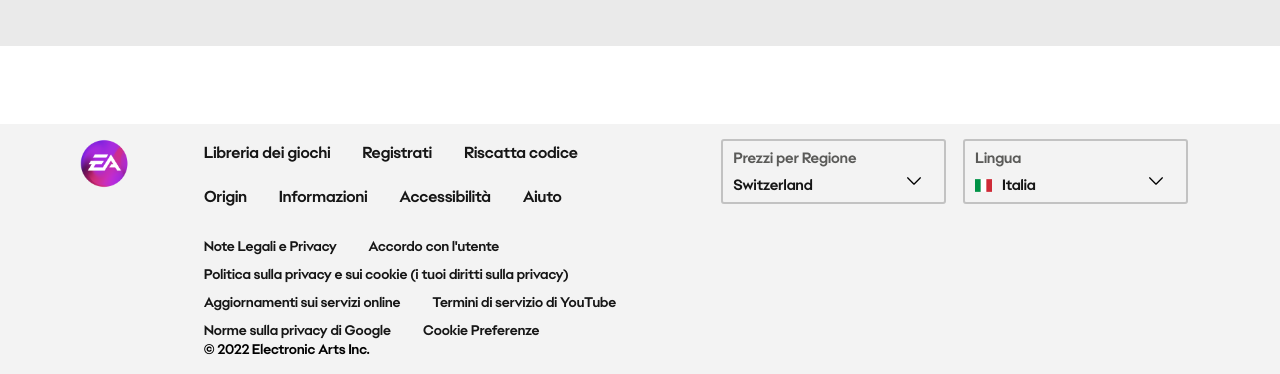
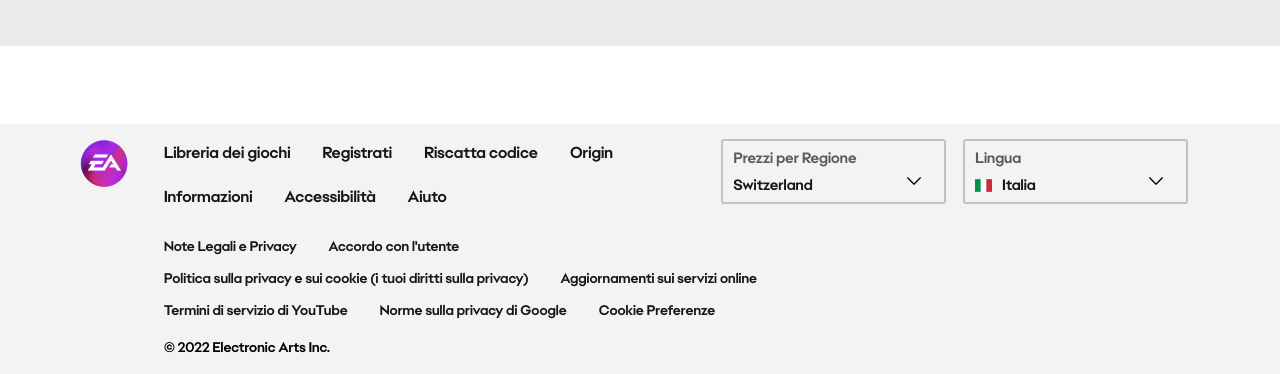
Before and after one commit to GiuseppeDeLuciaLumeno/EASports-Project, a website: page pages/main-page/main.html in a window 1280 px wide. Shown: the part 3030-3404 px from the top of the page. Drawn offline with nearby package versions, Linux system fonts and the light colour scheme.

Commit message:
fix ul padding inline start

```diff
--- a/scss/layout/_footers.scss
+++ b/scss/layout/_footers.scss
@@ -65,6 +65,7 @@
         width: 100%;
 
         ul {
+            padding-inline-start: 0;
             list-style-type: none;
             display: flex;
             flex-wrap: wrap;
@@ -437,6 +438,7 @@
         }
 
         ul {
+            padding-inline-start: 0;
             list-style-type: none;
             display: flex;
             flex-wrap: wrap;
@@ -459,9 +461,7 @@
 
         .copyright {
             font-size: 14px;
-            width: 90%;
-            display: flex;
-            margin: 0 auto;
+            margin-top: 10px;
 
             @include lg {
                 margin-top: 1rem;
```
Also changed, not shown: css/base/style.css, 1 other file. Lines whose indentation alone changed are shown as unchanged.
